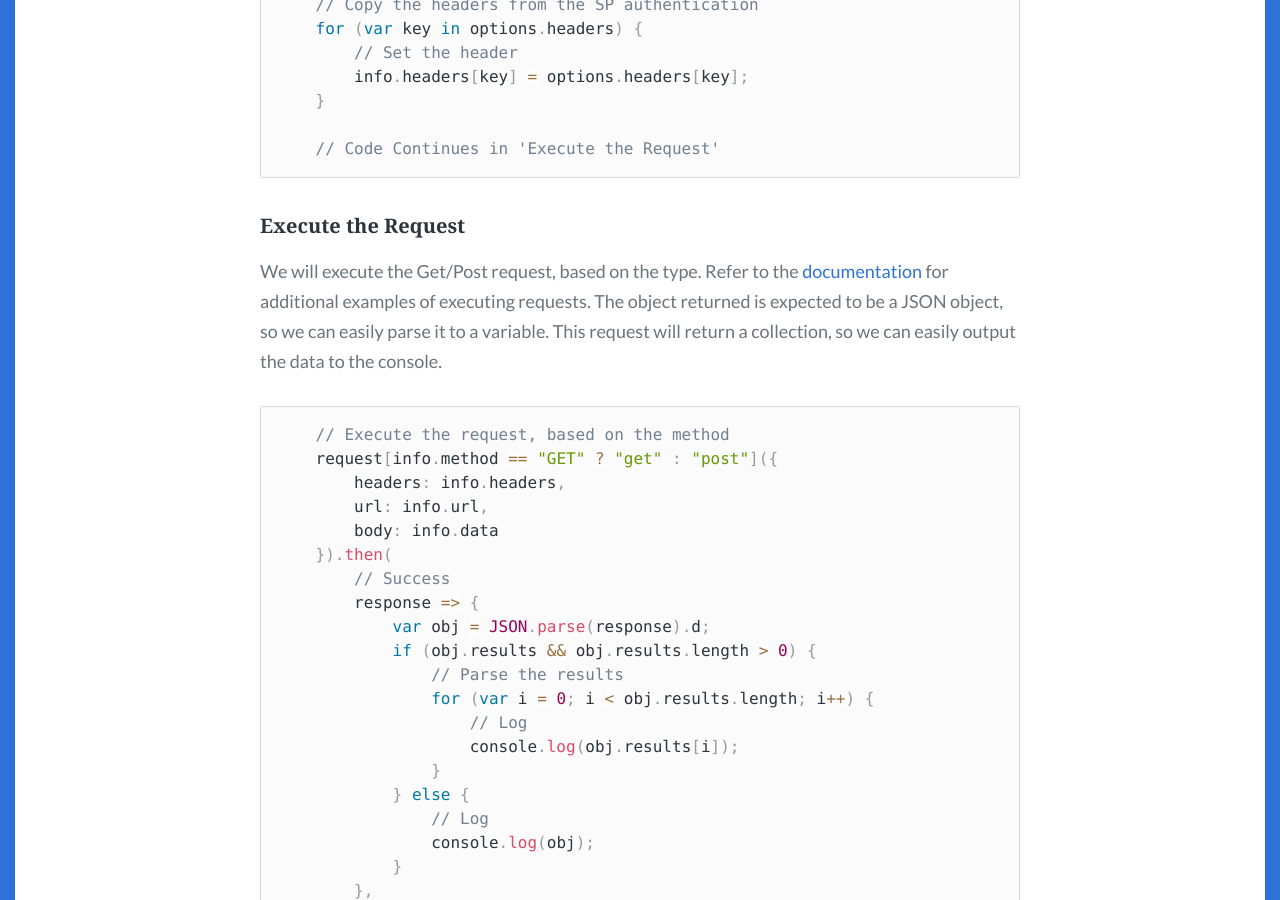
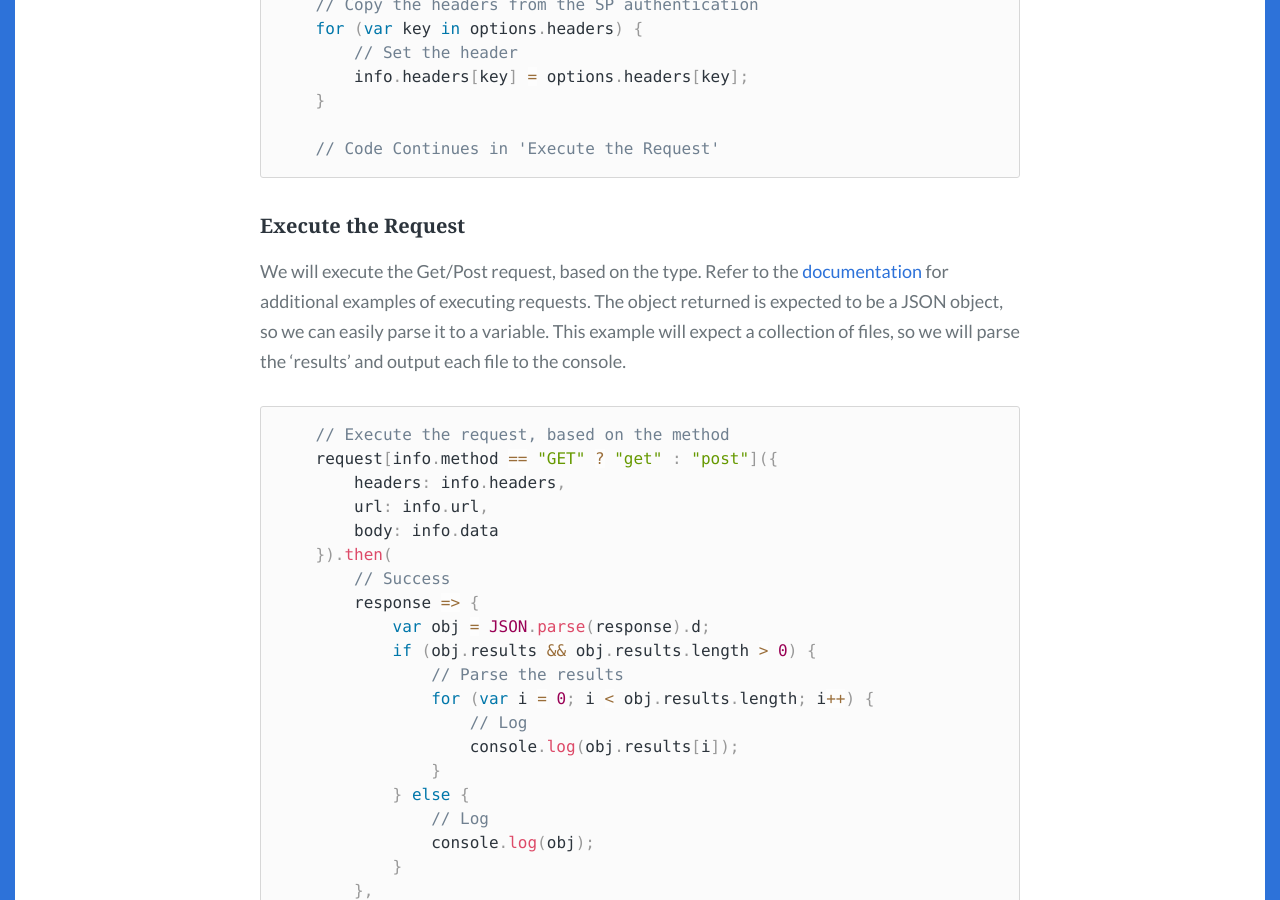
Before and after one commit to gunjandatta/blog, a Jekyll site: the page built from _posts/2020/2020-01-26-connect-to-sp-using-nodejs.md, in a window 1280 px wide and 900 px high, scrolled down 2836 px. Built offline with Jekyll 4.4.1, drawn with Linux system fonts in a browser that asks for light colours; some web fonts are replaced.

Commit message:
Updated the post.

````diff
--- a/_posts/2020/2020-01-26-connect-to-sp-using-nodejs.md
+++ b/_posts/2020/2020-01-26-connect-to-sp-using-nodejs.md
@@ -100,7 +100,7 @@ In order for the request to be successful, we will need to copy the header infor
 
 #### Execute the Request
 
-We will execute the Get/Post request, based on the type. Refer to the [documentation](https://github.com/request/request-promise) for additional examples of executing requests. The object returned is expected to be a JSON object, so we can easily parse it to a variable. This request will return a collection, so we can easily output the data to the console.
+We will execute the Get/Post request, based on the type. Refer to the [documentation](https://github.com/request/request-promise) for additional examples of executing requests. The object returned is expected to be a JSON object, so we can easily parse it to a variable. This example will expect a collection of files, so we will parse the 'results' and output each file to the console.
 
 ```js
     // Execute the request, based on the method
````
